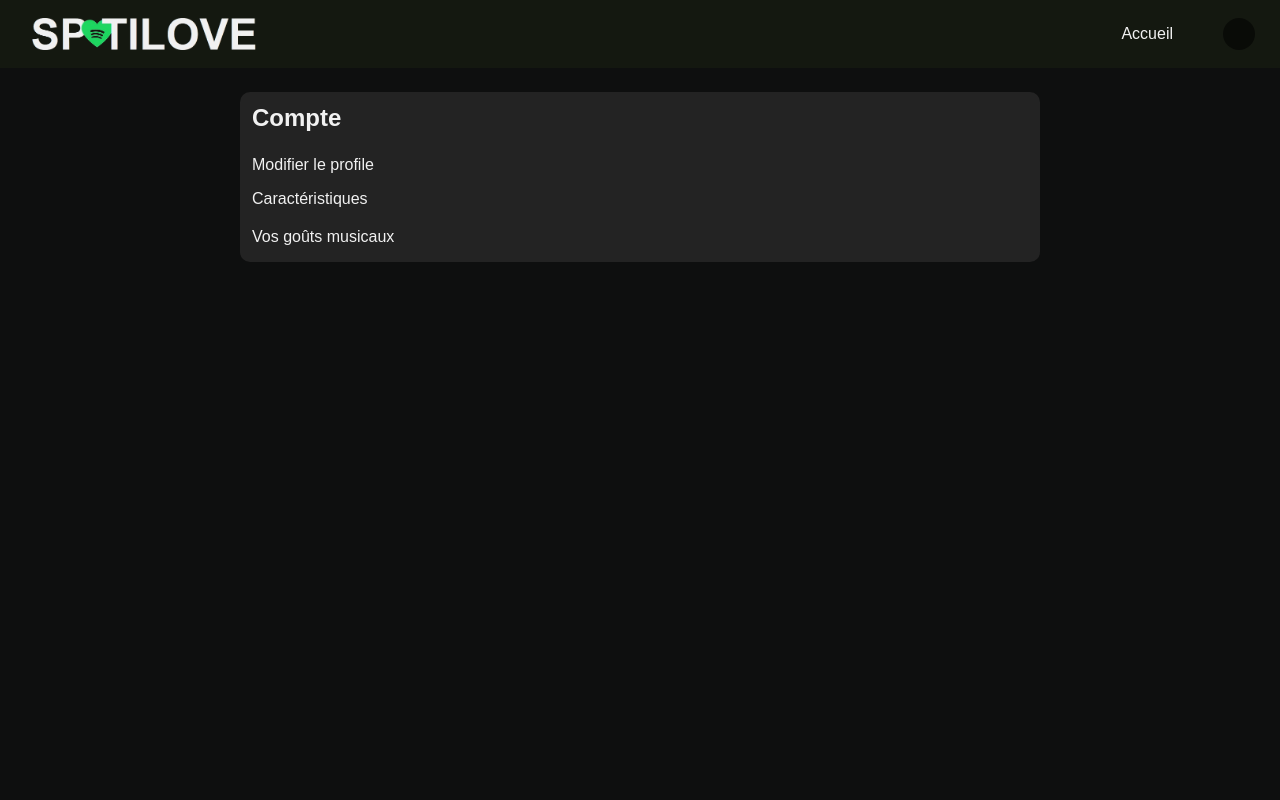
After one commit to BesmaS/Projet-SiteDeREncontre, a PHP site: page /apercu.php in a window 1280 px wide. The commit adds this page. Run offline with PHP 8.4, Linux system fonts and the light colour scheme; the visitor is signed in with stand-in values (Sample User, id 1).

Commit message:
profil.php -> apercu.php

```diff
--- /dev/null
+++ b/apercu.php
@@ -0,0 +1,32 @@
+<?php
+    if(session_status() === PHP_SESSION_NONE) session_start();
+
+    if (!isset($_SESSION["email"])){
+        header("Location: accueil.php");
+    }
+
+    require_once __DIR__. "/inc/head.php";
+?>
+<body>
+    <div class="wrapper">
+
+        <?php include __DIR__. "/inc/header.php"?>
+
+        <main class="profil">
+            <section id="profil-compte" class="block">
+                <h1>Compte</h1>
+                <a>
+                    <span>Modifier le profile</span>
+                </a>
+                <a>
+                    <span>Caractéristiques</span>
+                </a>
+                <a>
+                    <span>Vos goûts musicaux</span>
+                </a>
+            </section>
+        </main>
+    </div>
+<?php
+    require_once __DIR__. "/inc/footer.php";
+?>
--- a/inc/header.php
+++ b/inc/header.php
@@ -14,7 +14,7 @@
                     <div class="dropdown" style="float:right;">
                         <button class="dropbtn"></button>
                         <div class="dropdown-content">
-                            <a href="profil.php">Profil</a>
+                            <a href="apercu.php">Profil</a>
                             <a href="#">Préférences</a>
                             <a class="logout-button">Déconnexion</a>
                         </div>
```
